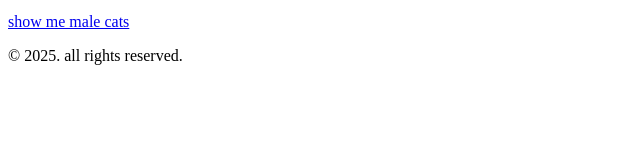
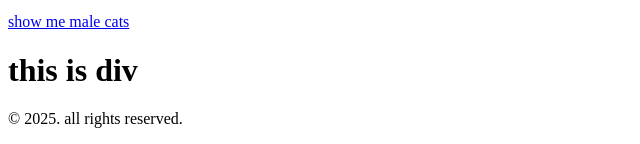
Before and after one commit to Basant1Saini/catapppage, a plain HTML site: page index.html in a window 1280 px wide. Shown: the part 751-895 px from the top of the page, without its empty margins (0-640 px from the left). Before the commit the page ends 832 px from the top, so only its background shows below. Drawn offline with Linux system fonts and the light colour scheme.

Commit message:
div element added

```diff
--- a/index.html
+++ b/index.html
@@ -37,6 +37,9 @@
             </figure>
             <a href="https://unsplash.com/s/photos/male-cat" rel="male cats" target="_blank">show me male cats</a>
         </section>
+        <div>
+            <h1>this is div</h1>
+        </div>
     </main>
     <footer>
         <p>&copy 2025. all rights reserved.</p>
```
